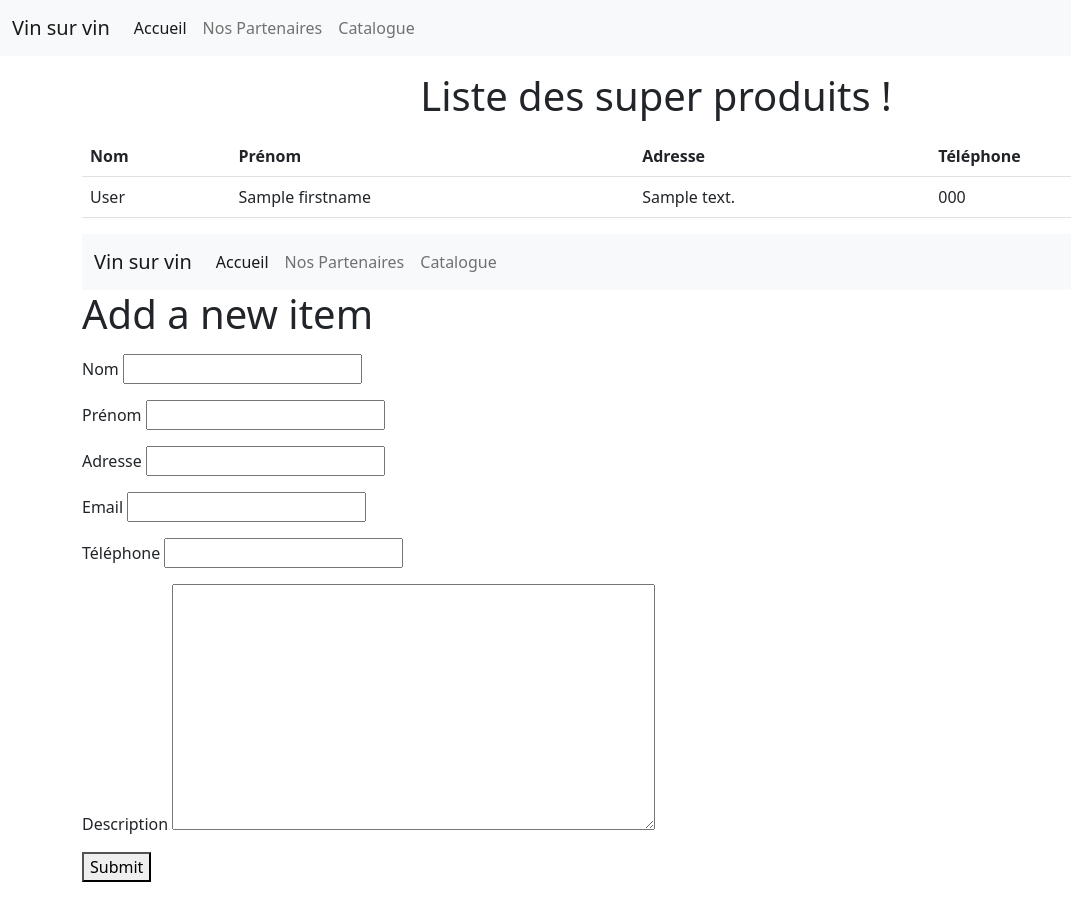
After one commit to WildCodeSchool/2022_09_PHP_Lyon_Vin_sur_Vin, a PHP site: template src/View/partner/list.html.twig in a window 1280 px wide. The commit adds this page. Shown: the whole page, without its empty margins (0-1071 px from the left). Run offline with PHP 8.4, Linux system fonts and the light colour scheme; the template is opened without the code that fills it: most values are stand-ins (such as "Sample title", 1, 10 or a date in 2020); some libraries are stand-ins or nearby versions.

Commit message:
creation of the add function of the partner page without the checks

```diff
--- a/database.sql
+++ b/database.sql
@@ -1,6 +1,6 @@
-DROP DATABASE IF EXISTS vin_sur_vin_test;
-CREATE DATABASE vin_sur_vin_test;
-USE vin_sur_vin_test;
+DROP DATABASE IF EXISTS vin_sur_vin;
+CREATE DATABASE vin_sur_vin;
+USE vin_sur_vin;
 
 SET SQL_MODE = "NO_AUTO_VALUE_ON_ZERO";
 SET time_zone = "+00:00";
--- /dev/null
+++ b/src/View/partner/_form.html.twig
@@ -0,0 +1,35 @@
+<form method="post">
+	<p>
+		<input type="hidden" value="{{ partner.id }}" name="id">
+	</p>
+
+	<p>
+		<label for="lastname">Nom</label>
+		<input type="text" value="{{ partner.lastname }}" name="lastname" id="lastname">
+	</p>
+	<p>
+
+		<label for="firstaname">Prénom</label>
+		<input type="text" value="{{ partner.firstanme }}" name="firstname" id="firstname">
+	</p>
+
+	<p>
+		<label for="address">Adresse</label>
+		<input type="text" value="{{ partner.adress }}" name="address" id="address">
+	</p>
+	<p>
+		<label for="email">Email</label>
+		<input type="email" value="{{ partner.email }}" name="email" id="email">
+	</p>
+	<p>
+		<label for="phone">Téléphone</label>
+		<input type="tel" value="{{ partner.phone }}" name="phone" id="phone">
+	</p>
+
+	<p>
+		<label for="decription">Description</label>
+		<textarea name="description" value="{{ partner.description }}" id="descritpion" rows=" 10" cols=" 50"></textarea>
+	</p>
+
+	<button>Submit</button>
+</p></form>
--- /dev/null
+++ b/src/View/partner/add.html.twig
@@ -0,0 +1,6 @@
+{% extends 'layout.html.twig' %}
+
+{% block content %}
+	<h1>Add a new item</h1>
+	{% include 'partner/_form.html.twig' %}
+{% endblock %}
--- /dev/null
+++ b/src/View/partner/list.html.twig
@@ -0,0 +1,35 @@
+{% extends "layout.html.twig" %}
+
+{% block content %}
+	<main class="container">
+		<div class="row">
+			<h1 class="text-center m-3">Liste des super produits !</h1>
+		</div>
+
+		<table class="table">
+			<thead>
+				<tr>
+					<th>Nom</th>
+					<th>Prénom</th>
+					<th>Adresse</th>
+					<th>Téléphone</th>
+				</tr>
+			</thead>
+			<tbody>
+
+				{% for partner in partners %}
+					<tr>
+						<td>{{ partner.lastname }}</td>
+						<td>{{ partner.firstname }}</td>
+						<td>{{ partner.address }}</td>
+						<td>{{ partner.phone }}</td>
+
+					</tr>
+				{% endfor %}
+
+			</tbody>
+		</table>
+		{% include "partner/add.html.twig" %}
+	</main>
+
+{% endblock %}
--- a/src/routes.php
+++ b/src/routes.php
@@ -14,4 +14,6 @@ return [
     'items/add' => ['ItemController', 'add',],
     'items/delete' => ['ItemController', 'delete',],
     'wines' => ['WineController', 'list',],
+    'partner' => ['PartnerController', 'list'],
+    'partner/add' => ['PartnerController', 'add',],
 ];
```
Also changed, not shown: src/Controller/PartnerController.php (added, +36 -0 lines), src/Model/PartnerManager.php (added, +25 -0 lines).
